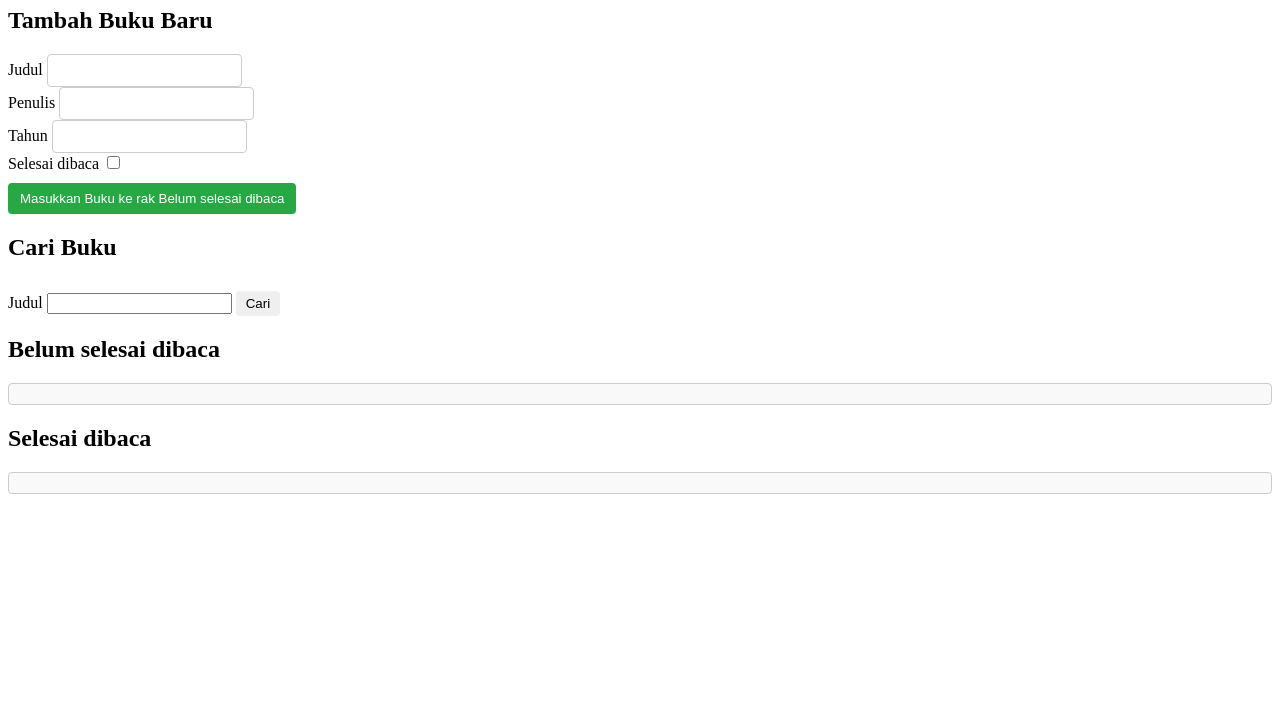
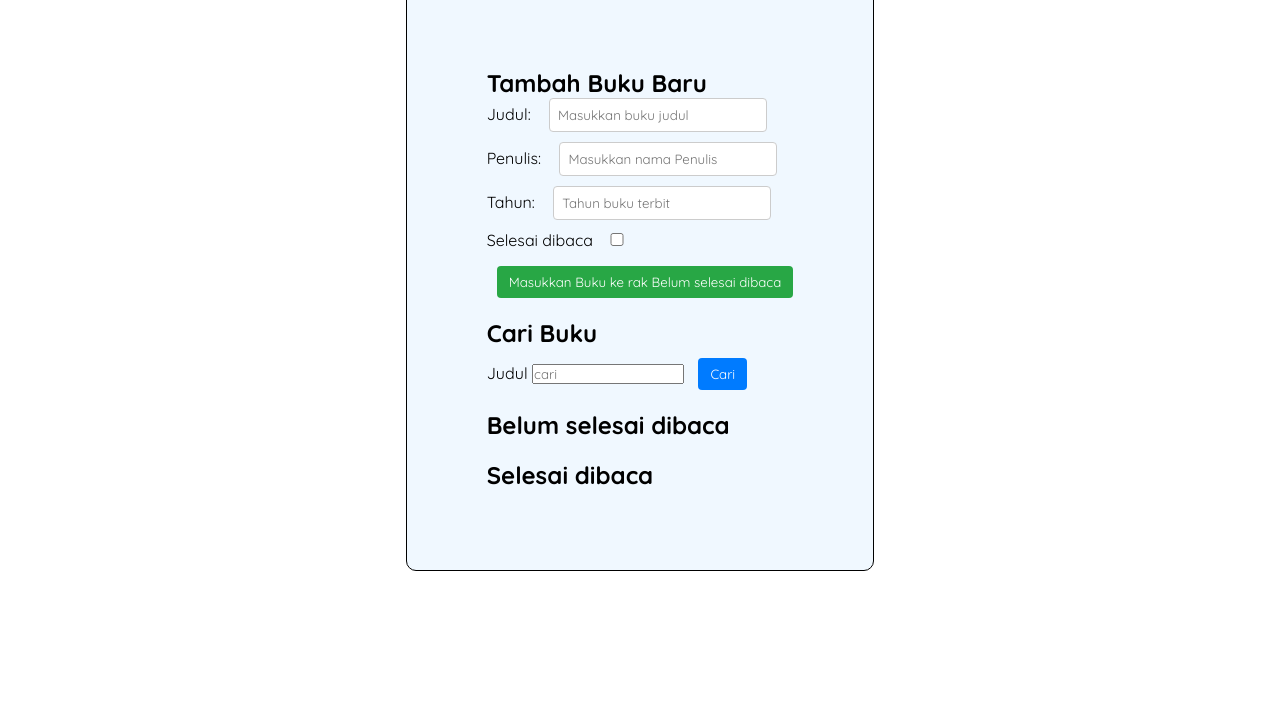
Before and after one commit to nelsenfer/Rak-BUKU, a plain HTML site: page index.html in a window 1280 px wide. Shown: the part 73-800 px from the top of the page. Drawn offline with Linux system fonts and the light colour scheme; a web font is replaced by a local one.

Commit message:
menambahkan syle dan sedikit modifikasi agar style bisa di terapkan

```diff
--- a/index.html
+++ b/index.html
@@ -5,31 +5,32 @@
     <meta name="viewport" content="width=device-width, initial-scale=1.0" />
     <title>Bookshelf App</title>
     <link rel="stylesheet" href="style.css">
-
-    <!-- Impor script kamu di sini -->
-    <!-- Lampirkan `defer` jika pemanggilan dilakukan dalam <head> -->
+    <style>
+      @import url('https://fonts.googleapis.com/css2?family=Ga+Maamli&family=Poppins:ital,wght@0,100;0,200;0,300;0,400;0,500;0,600;0,700;0,800;0,900;1,100;1,200;1,300;1,400;1,500;1,600;1,700;1,800;1,900&family=Quicksand:wght@300..700&display=swap');
+    </style>
     <script defer src="main.js"></script>
   </head>
   <body>
     <header>
       <h1>Bookshelf App</h1>
     </header>
-
+    <div class="container">
+      <div class="warp">
         <main>
           <section>
             <h2>Tambah Buku Baru</h2>
-        <form id="bookForm" data-testid="bookForm">
+            <form class="form" id="bookForm" data-testid="bookForm">
               <div>
-            <label for="bookFormTitle">Judul</label>
-            <input id="bookFormTitle" type="text" required data-testid="bookFormTitleInput" />
+                <label for="bookFormTitle">Judul:</label>
+                <input id="bookFormTitle" type="text" required data-testid="bookFormTitleInput" placeholder="Masukkan buku judul" />
               </div>
               <div>
-            <label for="bookFormAuthor">Penulis</label>
-            <input id="bookFormAuthor" type="text" required data-testid="bookFormAuthorInput" />
+                <label for="bookFormAuthor">Penulis:</label>
+                <input id="bookFormAuthor" type="text" required data-testid="bookFormAuthorInput" placeholder="Masukkan nama Penulis"/>
               </div>
               <div>
-            <label for="bookFormYear">Tahun</label>
-            <input id="bookFormYear" type="number" required data-testid="bookFormYearInput" />
+                <label for="bookFormYear">Tahun:</label>
+                <input id="bookFormYear" type="number" required data-testid="bookFormYearInput" placeholder="Tahun buku terbit"/>
               </div>
               <div>
                 <label for="bookFormIsComplete">Selesai dibaca</label>
@@ -49,7 +50,7 @@
             <h2>Cari Buku</h2>
             <form id="searchBook" data-testid="searchBookForm">
               <label for="searchBookTitle">Judul</label>
-          <input id="searchBookTitle" type="text" data-testid="searchBookFormTitleInput" />
+              <input id="searchBookTitle" type="text" data-testid="searchBookFormTitleInput" placeholder="cari"/>
               <button id="searchSubmit" type="submit" data-testid="searchBookFormSubmitButton">
                 Cari
               </button>
@@ -60,10 +61,6 @@
             <h2>Belum selesai dibaca</h2>
 
             <div id="incompleteBookList" data-testid="incompleteBookList">
-          <!--
-            Ini adalah struktur HTML untuk masing-masing buku.
-            Pastikan susunan elemen beserta atribut data-testid menyesuaikan seperti contoh ini.
-          -->
               <div data-bookid="123123123" data-testid="bookItem">
                 <h3 data-testid="bookItemTitle">Judul Buku 1</h3>
                 <p data-testid="bookItemAuthor">Penulis: Penulis Buku 1</p>
@@ -81,10 +78,6 @@
             <h2>Selesai dibaca</h2>
 
             <div id="completeBookList" data-testid="completeBookList">
-          <!--
-            Ini adalah struktur HTML untuk masing-masing buku.
-            Pastikan susunan elemen beserta atribut data-testid menyesuaikan seperti contoh ini.
-          -->
               <div data-bookid="456456456" data-testid="bookItem">
                 <h3 data-testid="bookItemTitle">Judul Buku 2</h3>
                 <p data-testid="bookItemAuthor">Penulis: Penulis Buku 2</p>
@@ -98,5 +91,7 @@
             </div>
           </section>
         </main>
+      </div>
+    </div>
   </body>
 </html>
--- a/style.css
+++ b/style.css
@@ -1,5 +1,38 @@
+*{
+    padding: 0;
+    margin: 0;
+    font-family: Quicksand,sans-serif;
+}
+
 #bookForm {
     margin-bottom: 20px;
+}
+
+header{
+    text-align: center;
+}
+
+.container{
+    display: flex;
+    justify-content: center;
+}
+.warp{
+    background-color:aliceblue;
+    padding: 80px;
+    border: solid 1px ;
+    border-radius: 10px;
+    display: flex;
+    justify-content: center;
+}
+
+.form input {
+    margin-bottom: 10px;
+    margin-left: 14px;
+    width: 200px;
+}
+
+#bookFormIsComplete{
+    margin-left: -80px;
 }
 
 #bookForm input {
@@ -22,15 +55,14 @@
     background-color: #218838;
 }
 
-/* Gaya untuk input pencarian */
-#searchInput {
+#searchSubmit {
     padding: 8px;
     border: 1px solid #ccc;
     border-radius: 4px;
     margin-right: 10px;
 }
 
-#searchButton {
+#searchSubmit {
     padding: 8px 12px;
     background-color: #007bff;
     color: white;
@@ -39,46 +71,28 @@
     cursor: pointer;
 }
 
-#searchButton:hover {
+#searchSubmit:hover {
     background-color: #0056b3;
 }
 
-/* Gaya untuk daftar buku */
+
 h2 {
     margin-top: 20px;
 }
 
-#incompleteBookList, #completeBookList {
+#incompleteBookList>div, #completeBookList> div{
     margin: 10px 0;
     padding: 10px;
     border: 1px solid #ccc;
-    border-radius: 4px;
+    border-radius: 8px;
     background-color: #f9f9f9;
 }
 
-/* Gaya untuk setiap buku */
-.book {
-    margin: 10px 0;
-    padding: 10px;
-    border: 1px solid #007bff;
-    border-radius: 4px;
-    background-color: #ffffff;
-}
-
-.book h2 {
-    margin: 0;
-    font-size: 18px;
-}
-
-.book p {
-    margin: 5px 0;
-}
-
-/* Gaya untuk tombol dalam daftar buku */
 button {
     margin-top: 10px;
+    margin-left: 10px;
     padding: 5px 10px;
-    border: none;
+    border: solid 1px;
     border-radius: 4px;
     cursor: pointer;
 }
```
Lines whose indentation alone changed are shown as unchanged.
